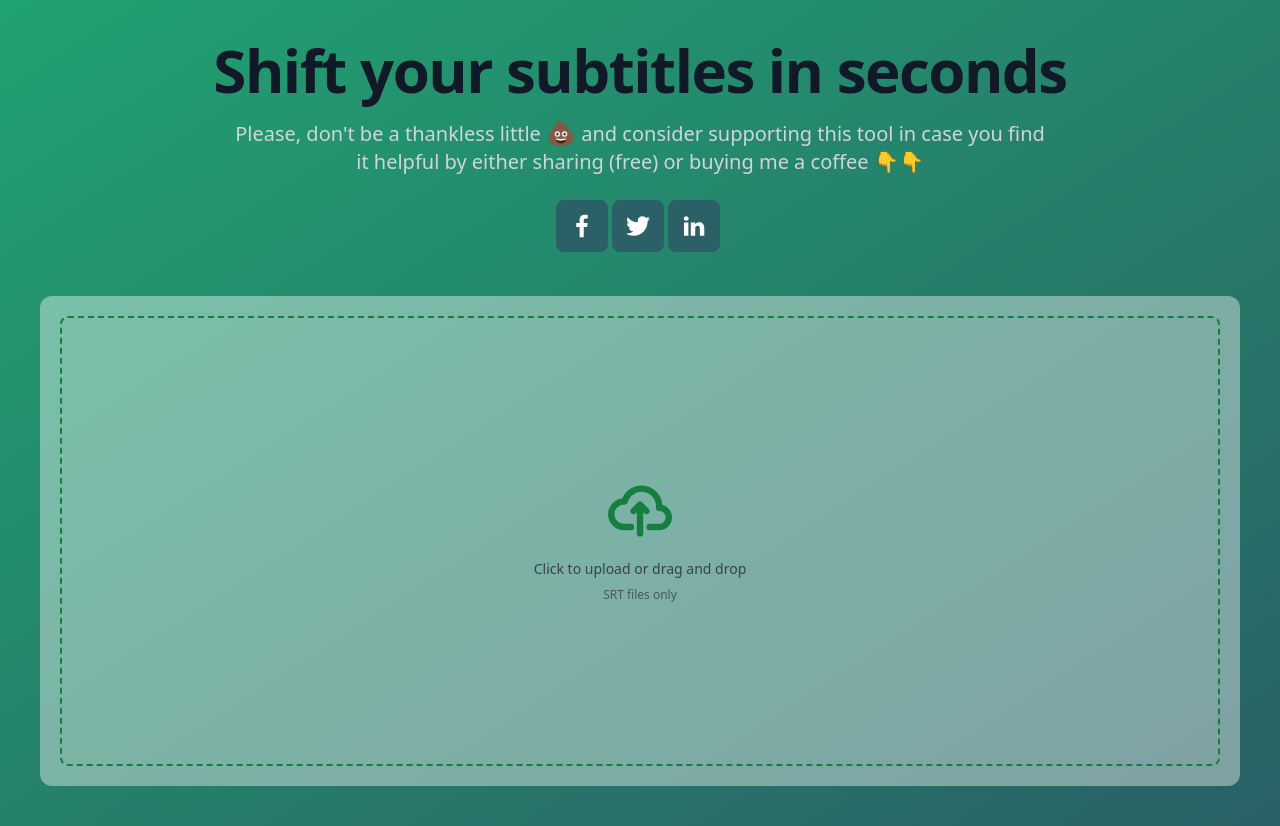
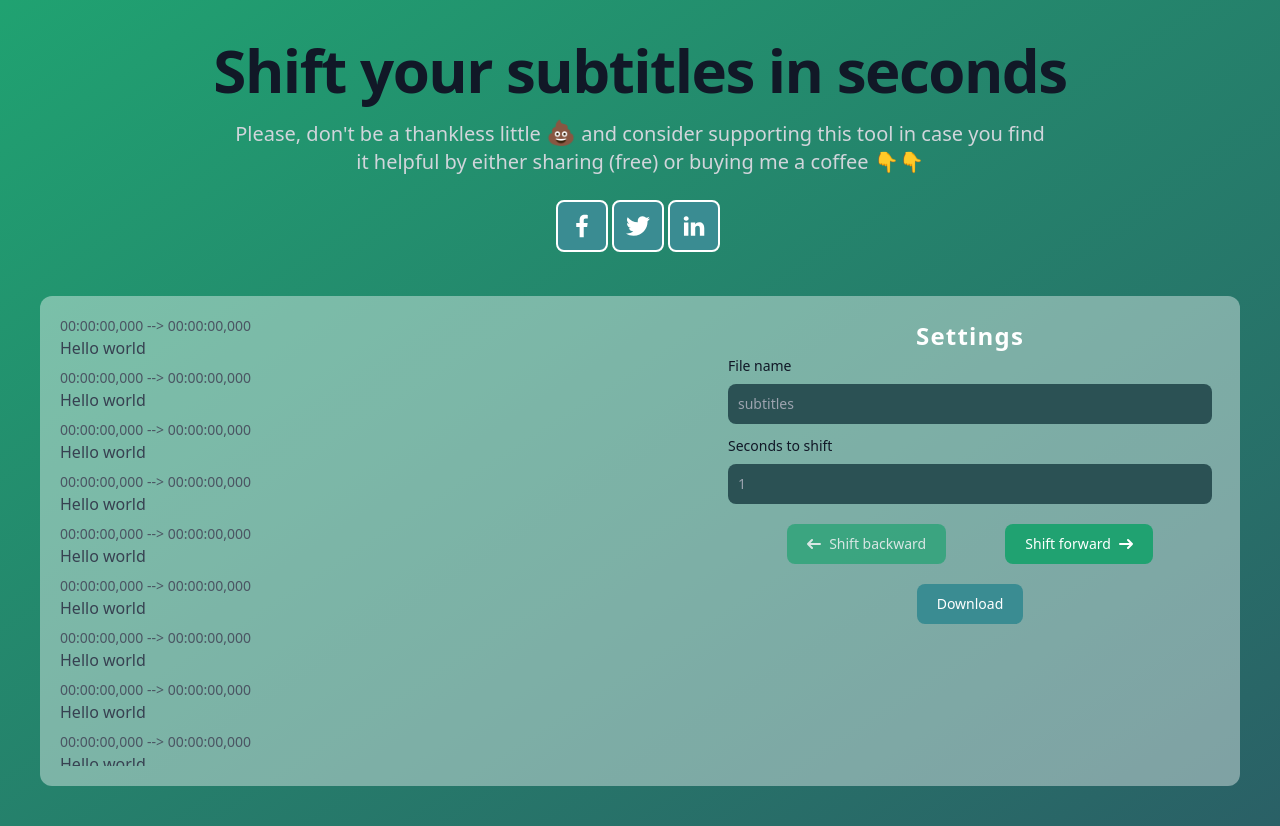
Before and after one commit to mturoci/shift-subtitles, an Astro site: page / in a window 1280 px wide. Built offline with nearby package versions, Linux system fonts and the light colour scheme; Astro itself is replaced by a stand-in of ours.

Commit message:
feat: Add more palette colors, prevent shifting beyond 0.

```diff
--- a/src/components/Button.svelte
+++ b/src/components/Button.svelte
@@ -2,12 +2,16 @@
   export let onClick: () => void;
   export let label = "";
   export let className = "";
+  export let disabled = false;
 </script>
 
 <button
   type="button"
   on:click={onClick}
-  class="text-white bg-blue-700 hover:bg-blue-800 font-medium rounded-lg text-sm px-5 py-2.5 text-center {className}"
+  {disabled}
+  class="text-white font-medium rounded-lg text-sm px-5 py-2.5 text-center
+  {disabled ? 'opacity-70 pointer-events-none' : ''}
+  {className}"
 >
   {label}
   <slot />
--- a/src/components/FileUpload.svelte
+++ b/src/components/Editor.svelte
@@ -4,6 +4,7 @@
     shiftTime,
     subtitleToSrt,
     type Subtitle,
+    timeStringToSeconds,
   } from "../utils/srtParser";
   import FileUploadIcon from "../assets/upload-file-icon.svelte";
   import ArrowRight from "../assets/arrow-right.svelte";
@@ -11,7 +12,39 @@
   import Button from "./Button.svelte";
 
   const EDITOR_HEIGHT = "h-[calc(100vh-350px)] min-h-[300px]";
-  let subtitles: Subtitle[] = [];
+  let subtitles: Subtitle[] = [
+    { from: "00:00:00,000", to: "00:00:00,000", text: "Hello world" },
+    { from: "00:00:00,000", to: "00:00:00,000", text: "Hello world" },
+    { from: "00:00:00,000", to: "00:00:00,000", text: "Hello world" },
+    { from: "00:00:00,000", to: "00:00:00,000", text: "Hello world" },
+    { from: "00:00:00,000", to: "00:00:00,000", text: "Hello world" },
+    { from: "00:00:00,000", to: "00:00:00,000", text: "Hello world" },
+    { from: "00:00:00,000", to: "00:00:00,000", text: "Hello world" },
+    { from: "00:00:00,000", to: "00:00:00,000", text: "Hello world" },
+    { from: "00:00:00,000", to: "00:00:00,000", text: "Hello world" },
+    { from: "00:00:00,000", to: "00:00:00,000", text: "Hello world" },
+    { from: "00:00:00,000", to: "00:00:00,000", text: "Hello world" },
+    { from: "00:00:00,000", to: "00:00:00,000", text: "Hello world" },
+    { from: "00:00:00,000", to: "00:00:00,000", text: "Hello world" },
+    { from: "00:00:00,000", to: "00:00:00,000", text: "Hello world" },
+    { from: "00:00:00,000", to: "00:00:00,000", text: "Hello world" },
+    { from: "00:00:00,000", to: "00:00:00,000", text: "Hello world" },
+    { from: "00:00:00,000", to: "00:00:00,000", text: "Hello world" },
+    { from: "00:00:00,000", to: "00:00:00,000", text: "Hello world" },
+    { from: "00:00:00,000", to: "00:00:00,000", text: "Hello world" },
+    { from: "00:00:00,000", to: "00:00:00,000", text: "Hello world" },
+    { from: "00:00:00,000", to: "00:00:00,000", text: "Hello world" },
+    { from: "00:00:00,000", to: "00:00:00,000", text: "Hello world" },
+    { from: "00:00:00,000", to: "00:00:00,000", text: "Hello world" },
+    { from: "00:00:00,000", to: "00:00:00,000", text: "Hello world" },
+    { from: "00:00:00,000", to: "00:00:00,000", text: "Hello world" },
+    { from: "00:00:00,000", to: "00:00:00,000", text: "Hello world" },
+    { from: "00:00:00,000", to: "00:00:00,000", text: "Hello world" },
+    { from: "00:00:00,000", to: "00:00:00,000", text: "Hello world" },
+    { from: "00:00:00,000", to: "00:00:00,000", text: "Hello world" },
+    { from: "00:00:00,000", to: "00:00:00,000", text: "Hello world" },
+    { from: "00:00:00,000", to: "00:00:00,000", text: "Hello world" },
+  ];
   let moveSeconds = 1;
   let fileName = "subtitles";
 
@@ -60,14 +93,14 @@
   class="bg-white flex flex-wrap justify-center items-stretch p-5 rounded-xl bg-opacity-40"
 >
   {#if subtitles.length}
-    <div class="flex flex-col max-h-full grow overflow-y-auto {EDITOR_HEIGHT}">
+    <ol class="max-h-full grow overflow-y-auto {EDITOR_HEIGHT}">
       {#each subtitles as subtitle}
-        <div class="mb-2 last:mb-0">
+        <li class="mb-2 last:mb-0">
           <p class="text-sm text-gray-600">{subtitle.from} --> {subtitle.to}</p>
           <p class="text-m text-gray-700">{subtitle.text}</p>
-        </div>
+        </li>
       {/each}
-    </div>
+    </ol>
     <div class="px-2 basis-[500px]">
       <h2 class="text-2xl font-bold leading-10 tracking-wider text-center">
         Settings
@@ -77,16 +110,17 @@
 
       <div class="flex justify-evenly mt-5">
         <Button
-          className="inline-flex flex-row-reverse items-center bg-secondary"
+          className="inline-flex flex-row-reverse items-center bg-secondary-500 hover:bg-secondary-600"
           label="Shift backward"
           onClick={shift(true)}
+          disabled={timeStringToSeconds(subtitles[0].from) - moveSeconds < 0}
         >
           <ArrowRight className="w-3.5 h-3.5 mr-2 rotate-180" />
         </Button>
         <Button
           label="Shift forward"
           onClick={shift(false)}
-          className="inline-flex items-center bg-secondary"
+          className="inline-flex items-center bg-secondary-500 hover:bg-secondary-600"
         >
           <ArrowRight className="w-3.5 h-3.5 ml-2" />
         </Button>
@@ -94,7 +128,7 @@
       <Button
         label="Download"
         onClick={download}
-        className="mt-5 block mx-auto px-10 bg-primary"
+        className="mt-5 block mx-auto px-10 bg-primary-500 hover:bg-primary-600"
       />
     </div>
   {:else}
--- a/src/components/Input.svelte
+++ b/src/components/Input.svelte
@@ -16,6 +16,9 @@
   id={label}
   use:typeAction
   bind:value
-  class="mb-3 bg-gray-50 border border-gray-300 text-gray-900 text-sm rounded-lg focus:ring-blue-500 focus:border-blue-500 block w-full p-2.5 dark:bg-gray-700 dark:border-gray-600 dark:placeholder-gray-400 dark:text-white dark:focus:ring-blue-500 dark:focus:border-blue-500"
+  class="
+    mb-3 bg-primary-800/90 [appearance:textfield] [&::-webkit-outer-spin-button]:appearance-none
+    [&::-webkit-inner-spin-button]:appearance-none text-gray-400 text-sm rounded-lg
+  focus:outline-secondary block w-full p-2.5"
   required
 />
--- a/src/layouts/Layout.astro
+++ b/src/layouts/Layout.astro
@@ -15,7 +15,7 @@
     <title>Shift subtitles</title>
   </head>
   <body
-    class="min-h-screen bg-gradient-to-br text-white from-secondary to-primary p-10"
+    class="min-h-screen bg-gradient-to-br text-white from-secondary-500 to-primary-700 p-10"
   >
     <slot />
   </body>
--- a/src/pages/index.astro
+++ b/src/pages/index.astro
@@ -1,6 +1,6 @@
 ---
 import Layout from "../layouts/Layout.astro";
-import FileUpload from "../components/FileUpload.svelte";
+import Editor from "../components/Editor.svelte";
 ---
 
 <Layout>
@@ -19,7 +19,7 @@ import FileUpload from "../components/FileUpload.svelte";
     </p>
     <div class="sharing-buttons flex flex-wrap justify-center mb-10">
       <a
-        class="border-2 duration-200 ease inline-flex items-center mb-1 mr-1 transition p-3 rounded-lg text-white border-primary bg-primary hover:bg-secondary hover:border-primary"
+        class="border-2 duration-200 ease inline-flex items-center mb-1 mr-1 transition p-3 rounded-lg text-white border-white bg-primary-500 hover:bg-secondary-500 hover:border-primary-500"
         target="_blank"
         rel="noopener"
         href="https://facebook.com/sharer/sharer.php?u="
@@ -40,7 +40,7 @@ import FileUpload from "../components/FileUpload.svelte";
         </svg>
       </a>
       <a
-        class="border-2 duration-200 ease inline-flex items-center mb-1 mr-1 transition p-3 rounded-lg text-white border-primary bg-primary hover:bg-secondary hover:border-primary"
+        class="border-2 duration-200 ease inline-flex items-center mb-1 mr-1 transition p-3 rounded-lg text-white border-white bg-primary-500 hover:bg-secondary-500 hover:border-primary-500"
         target="_blank"
         rel="noopener"
         href="https://twitter.com/intent/tweet?url=&text="
@@ -61,7 +61,7 @@ import FileUpload from "../components/FileUpload.svelte";
         </svg>
       </a>
       <a
-        class="border-2 duration-200 ease inline-flex items-center mb-1 mr-1 transition p-3 rounded-lg text-white border-primary bg-primary hover:bg-secondary hover:border-primary"
+        class="border-2 duration-200 ease inline-flex items-center mb-1 mr-1 transition p-3 rounded-lg text-white border-white bg-primary-500 hover:bg-secondary-500 hover:border-primary-500"
         target="_blank"
         rel="noopener"
         href="https://www.linkedin.com/shareArticle?mini=true&url=&title=&summary=&source="
@@ -83,7 +83,7 @@ import FileUpload from "../components/FileUpload.svelte";
       </a>
     </div>
 
-    <FileUpload client:load />
+    <Editor client:load />
   </main>
 </Layout>
 
--- a/src/utils/srtParser.ts
+++ b/src/utils/srtParser.ts
@@ -1,4 +1,4 @@
-function timeStringToSeconds(timeString: string) {
+export function timeStringToSeconds(timeString: string) {
   const [hours, minutes, secondsAndMs] = timeString.split(":")
   const [seconds, ms] = secondsAndMs.split(",")
   return (
--- a/tailwind.config.cjs
+++ b/tailwind.config.cjs
@@ -4,11 +4,31 @@ module.exports = {
   theme: {
     extend: {
       colors: {
-        primary: {
-          DEFAULT: '#2a6066',
+        'primary': {
+          '50': '#f3faf9',
+          '100': '#d7f0ef',
+          '200': '#aee1e0',
+          '300': '#7ec8ca',
+          '400': '#54a8ad',
+          '500': '#3a8c92',
+          '600': '#2c6f75',
+          '700': '#2a6066',
+          '800': '#23474c',
+          '900': '#213c40',
+          '950': '#0e2125',
         },
         secondary: {
-          DEFAULT: '#20a271',
+          '50': '#eefbf4',
+          '100': '#d5f6e3',
+          '200': '#afebcc',
+          '300': '#7adbb0',
+          '400': '#44c38f',
+          '500': '#20a271',
+          '600': '#14875e',
+          '700': '#106c4e',
+          '800': '#0f563f',
+          '900': '#0d4735',
+          '950': '#06281e',
         },
       },
     },
```
